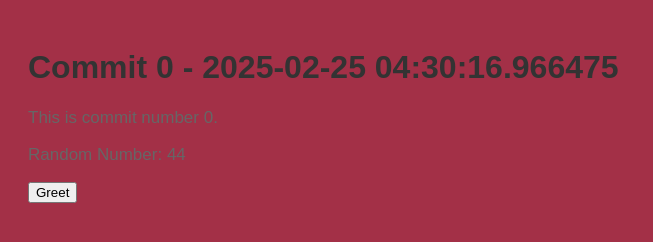
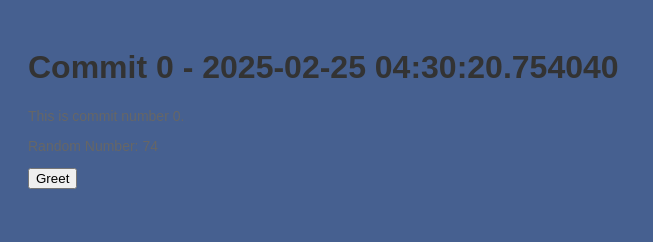
Before and after one commit to broilermares3/myrep-repo-20250225043007, a plain HTML site: page index.html in a window 1280 px wide. Shown: the whole page, without its empty margins (0-653 px from the left). Drawn offline with Linux system fonts and the light colour scheme.

Commit message:
📝 Commit 0 with HTML, CSS, and JS

```diff
--- a/index.html
+++ b/index.html
@@ -2,13 +2,13 @@
     <!DOCTYPE html>
     <html>
     <head>
-        <title>Commit 0 - 2025-02-25 04:30:16.966475</title>
+        <title>Commit 0 - 2025-02-25 04:30:20.754040</title>
         <link rel="stylesheet" href="style.css">
     </head>
     <body>
-        <h1>Commit 0 - 2025-02-25 04:30:16.966475</h1>
+        <h1>Commit 0 - 2025-02-25 04:30:20.754040</h1>
         <p>This is commit number 0.</p>
-        <p>Random Number: 44</p>
+        <p>Random Number: 74</p>
         <button onclick="greet()">Greet</button>
         <script src="script.js"></script>
     </body>
--- a/style.css
+++ b/style.css
@@ -1,7 +1,7 @@
 
     body {
         font-family: Arial, sans-serif;
-        background-color: #a33047;
+        background-color: #466090;
         padding: 20px;
     }
     h1 {
@@ -9,5 +9,5 @@
     }
     p {
         color: #666;
-        font-size: 17px;
+        font-size: 14px;
     }
```
